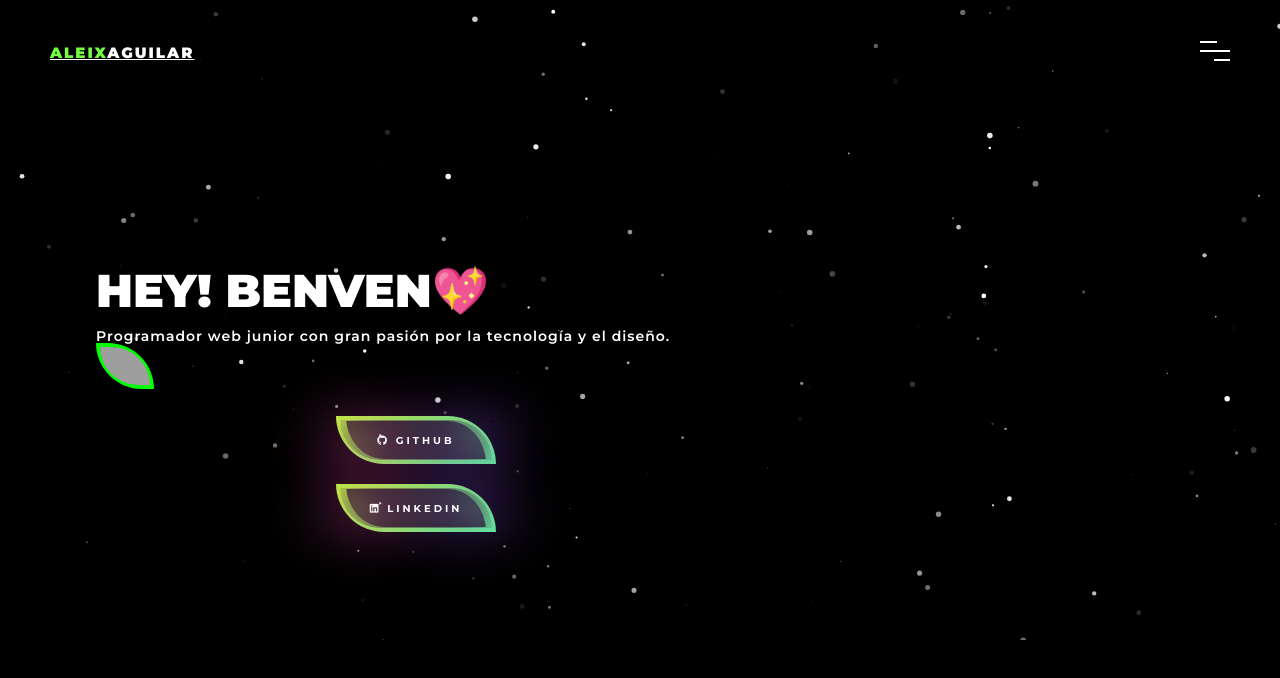
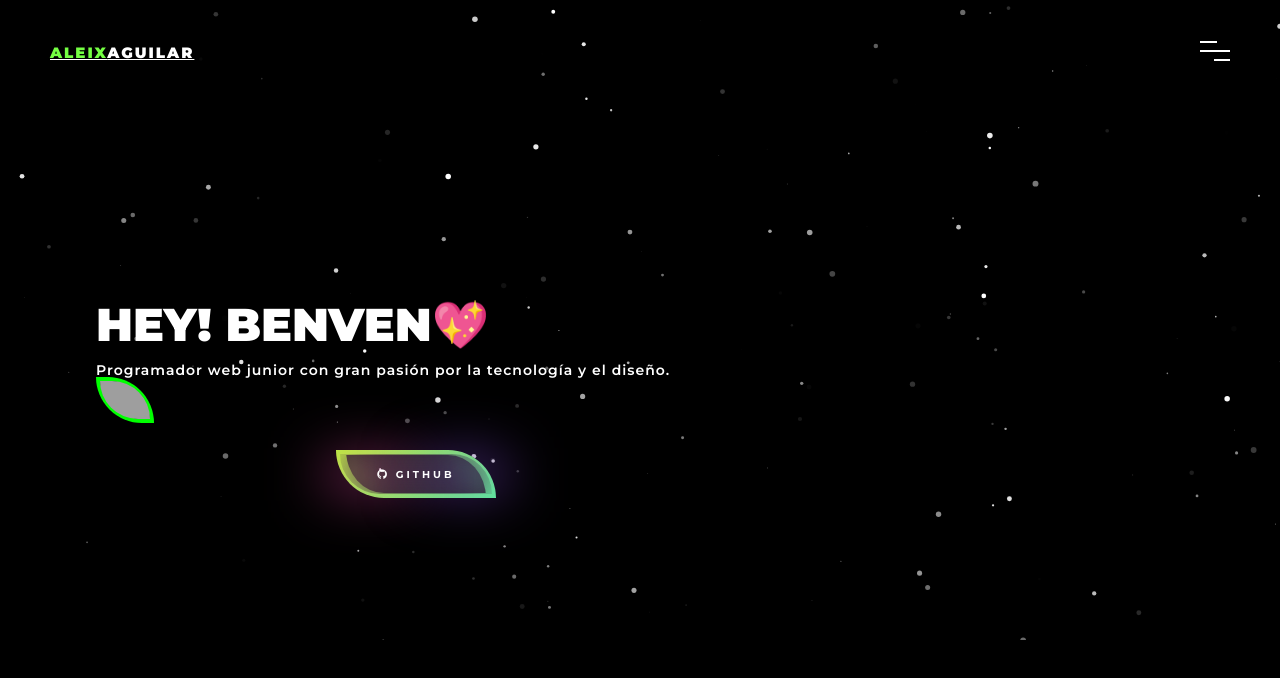
Before and after one commit to aleixnit/Portfolio_final, a plain HTML site: page index.html in a window 1280 px wide. Drawn offline with nearby package versions, Linux system fonts and the light colour scheme; grey boxes are pictures that could not be loaded.

Commit message:
prueba rendimiento

```diff
--- a/index.html
+++ b/index.html
@@ -84,7 +84,7 @@ personalidad, me considero una persona con <span>
       <div class="circle"></div>
     </div>
   </button>
-  <button class="btn hey-section" type="button">
+  <!-- <button class="btn hey-section" type="button">
     <strong><i class="fab fa-linkedin"></i>
       LINKEDIN</strong>
     <div id="container-stars">
@@ -94,7 +94,7 @@ personalidad, me considero una persona con <span>
       <div class="circle"></div>
       <div class="circle"></div>
     </div>
-  </button>
+  </button> -->
 </div>
 
 
```
